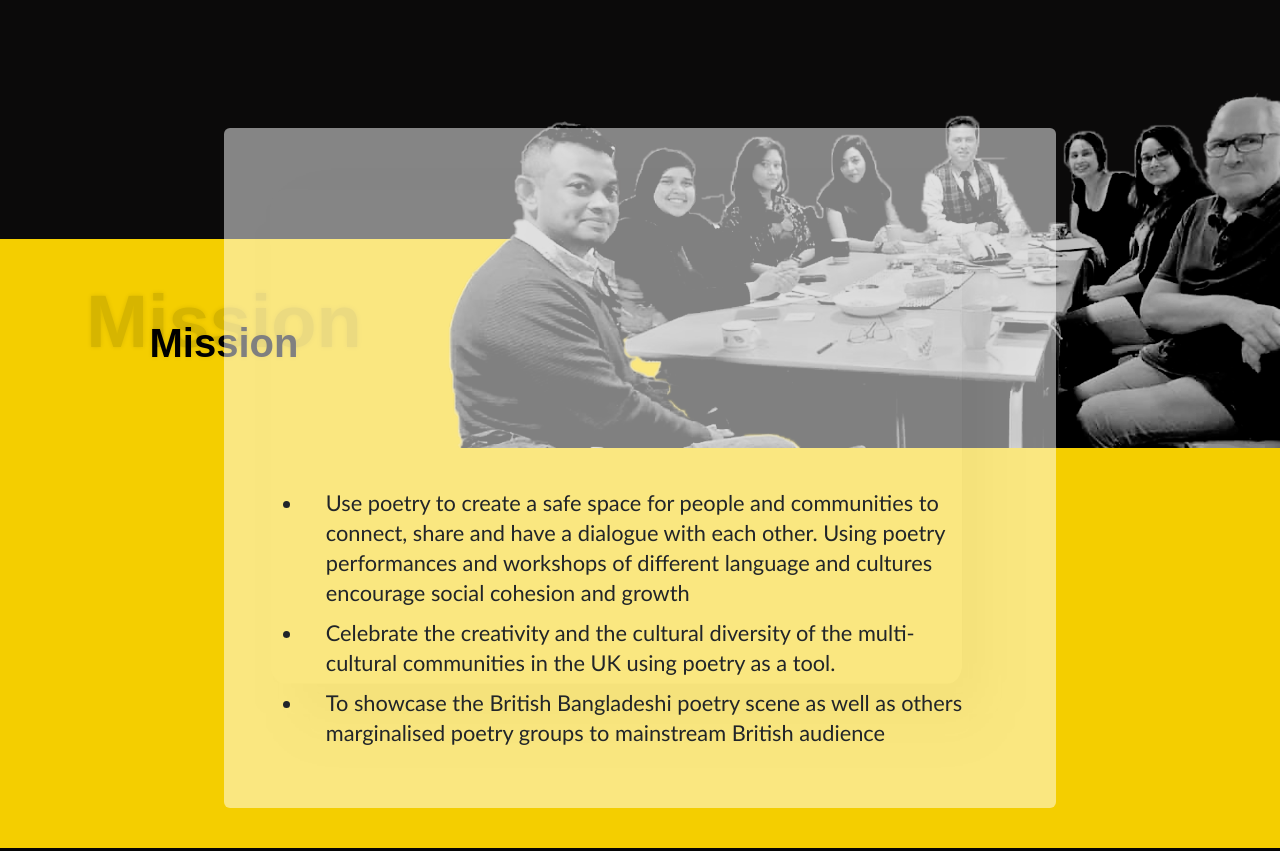
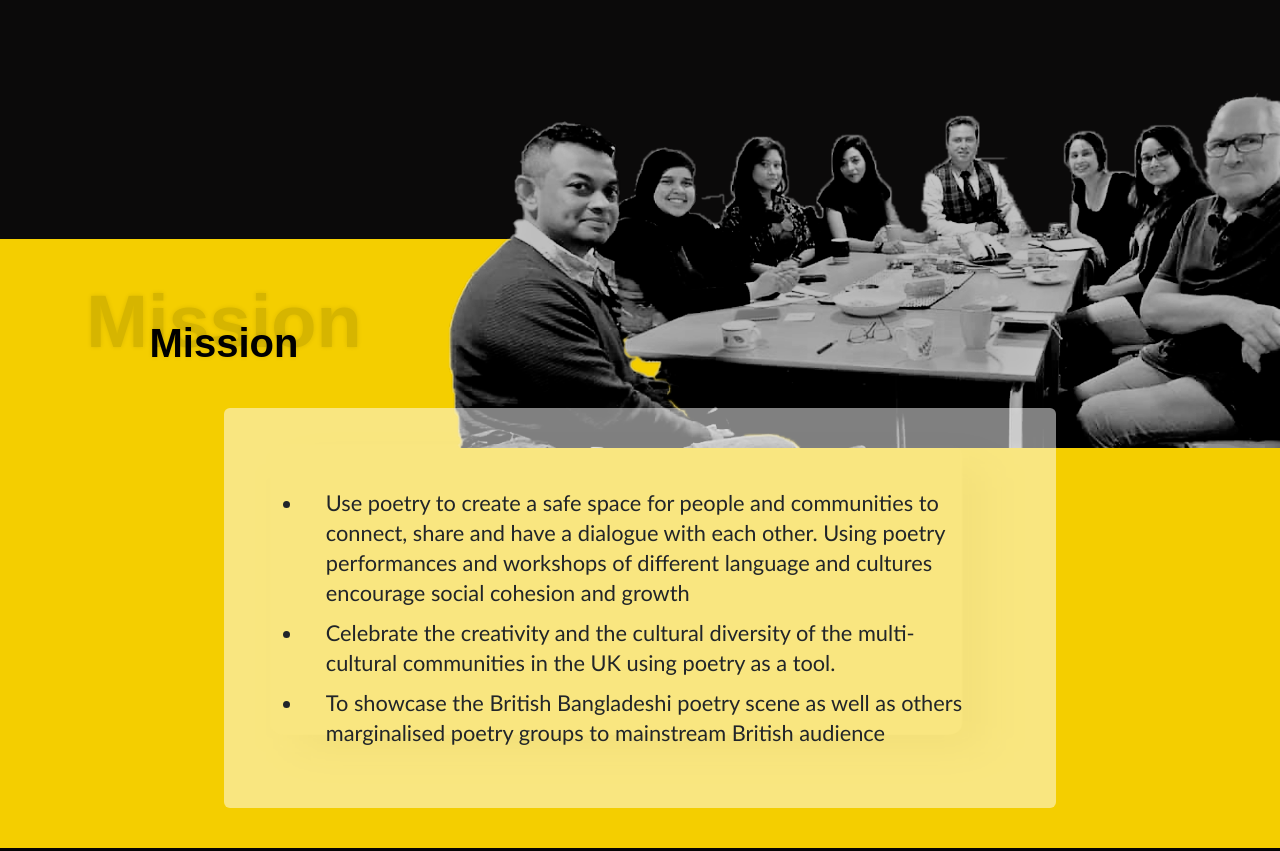
Before and after one commit to bbpcltd/bbpcltd.github.io, a website: page index.html in a window 1280 px wide. Shown: the part 2880-3731 px from the top of the page. Drawn offline with nearby package versions, Linux system fonts and the light colour scheme; a web font is replaced by a local one.

Commit message:
the square

```diff
--- a/index.html
+++ b/index.html
@@ -19,7 +19,7 @@
 
     <style>
 
-        @media only screen and (min-width:768px){
+        @media only screen and (min-width:690px){
                 #main-header {
                     font-size:4.2rem;
 
@@ -89,6 +89,7 @@
             font-weight:400;
         }
 
+        @media only screen and (min-width:690px){
         #mission {
             font-size:2.179rem;
             padding:30px;
@@ -97,6 +98,15 @@
             text-align:left;
         }
 
+
+
+
+        }
+
+        #the-square {
+            top: -10%;
+            height: 100%;
+        }
 
 
         #mission li {
@@ -247,7 +257,7 @@
             </div>
             <div class="image"><img src="images/Untitled-1.png" alt="Mission"></div>
         </div>
-        <div class="text"><img src="images/Rectangle 96.png" alt="">
+        <div class="text"><img id="the-square" src="images/Rectangle 96.png" alt="">
             <ul id="mission">
                 <li>
                     Use poetry to create a safe space for people and communities to connect, share and have a dialogue with each other. Using poetry performances and workshops of different language and cultures encourage social cohesion and growth
```
